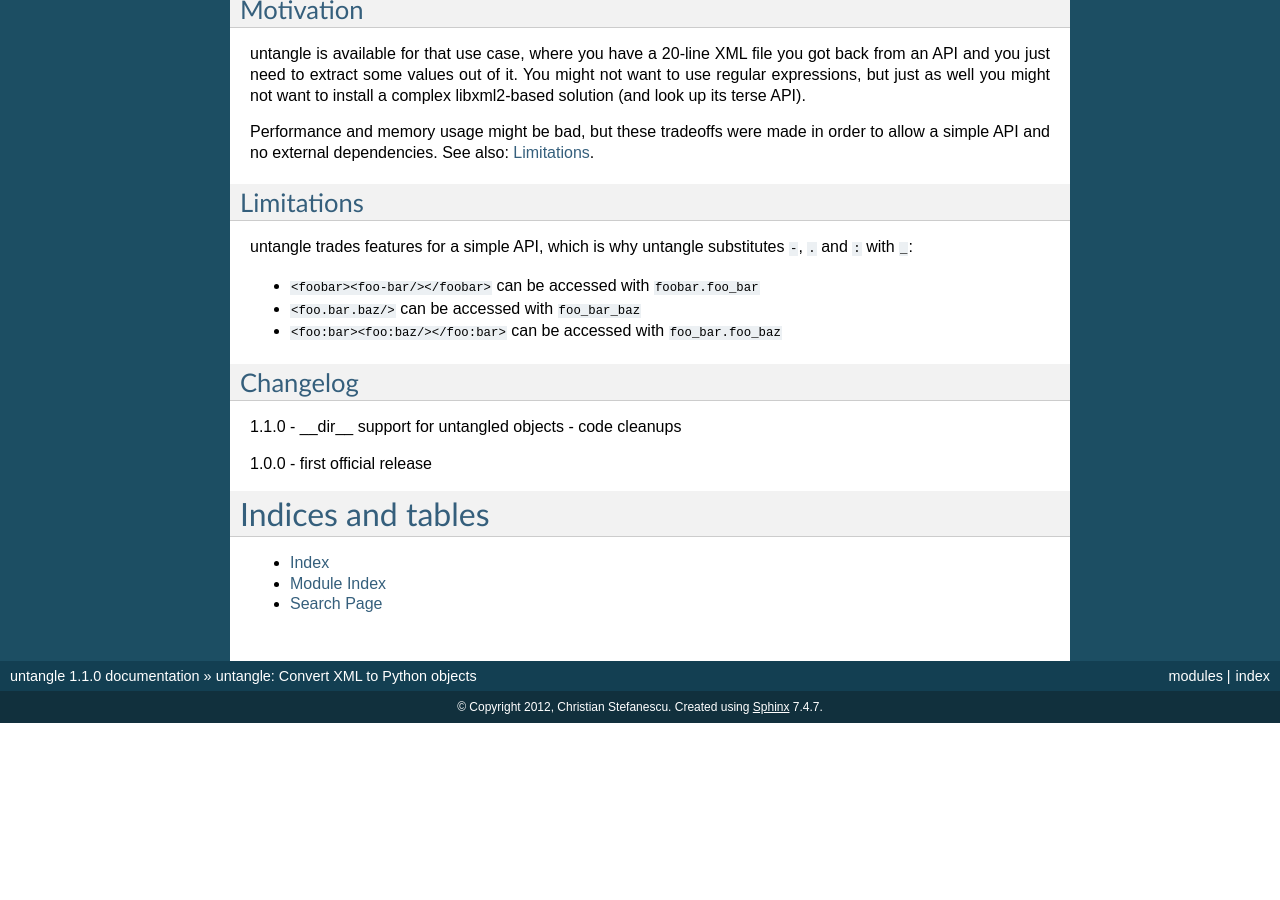
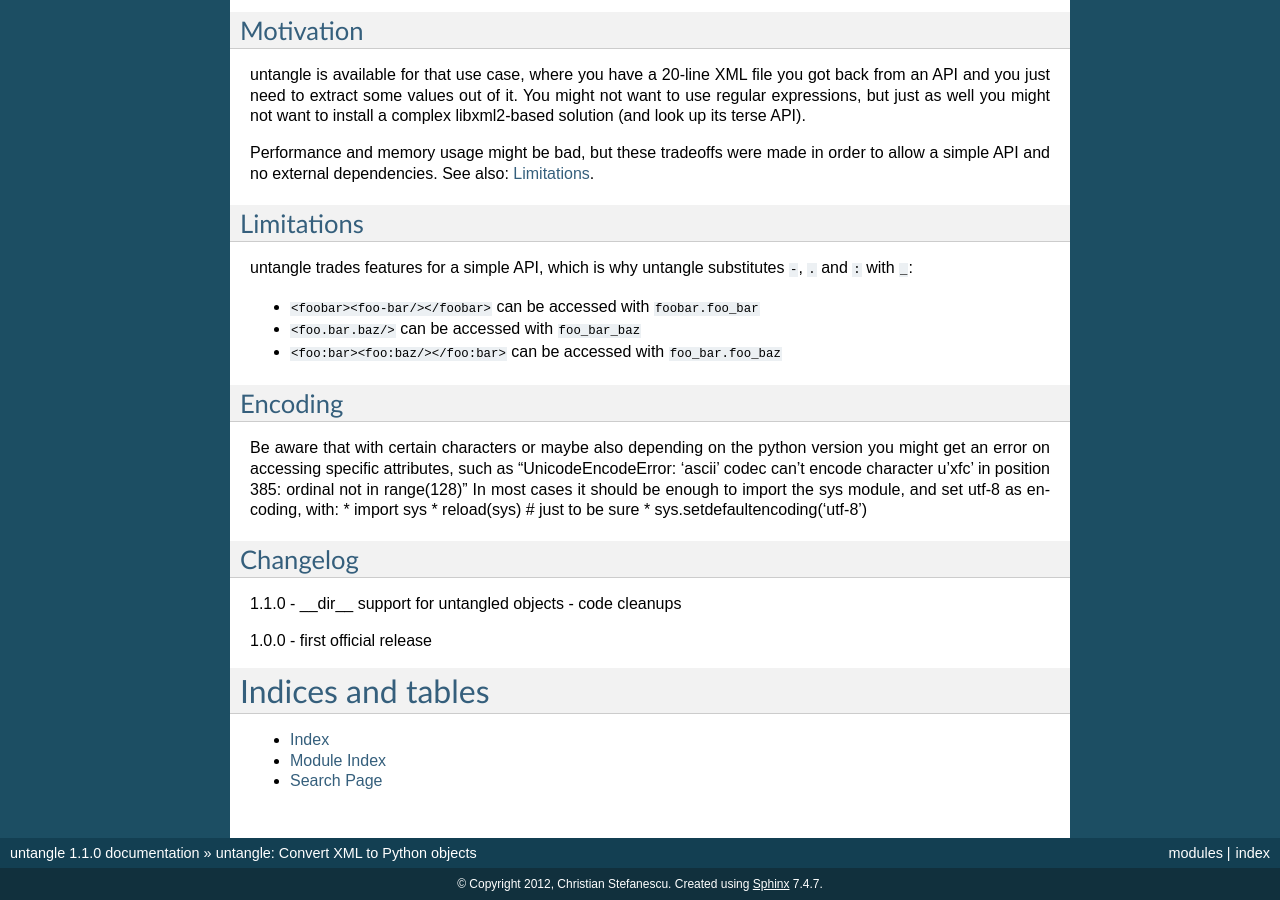
Before and after one commit to stchris/untangle, a Sphinx documentation site: the page built from docs/index.rst, in a window 1280 px wide and 900 px high, scrolled down 1308 px. Built offline with Sphinx 7.4.7, drawn with Linux system fonts in a browser that asks for light colours; before the commit the page ends 2031 px from its top, so only the background shows below that.

Commit message:
Added part about encoding errors/forcing unicode

```diff
--- a/docs/index.rst
+++ b/docs/index.rst
@@ -71,6 +71,15 @@
 * ``<foo.bar.baz/>`` can be accessed with ``foo_bar_baz``
 * ``<foo:bar><foo:baz/></foo:bar>`` can be accessed with ``foo_bar.foo_baz``
 
+Encoding
+---------
+
+Be aware that with certain characters or maybe also depending on the python version you might get an error on accessing specific attributes, such as "UnicodeEncodeError: 'ascii' codec can't encode character u'\xfc' in position 385: ordinal not in range(128)"
+In most cases it should be enough to import the sys module, and set utf-8 as encoding, with:
+* import sys
+* reload(sys) # just to be sure
+* sys.setdefaultencoding('utf-8')
+
 Changelog
 ---------
 
```
